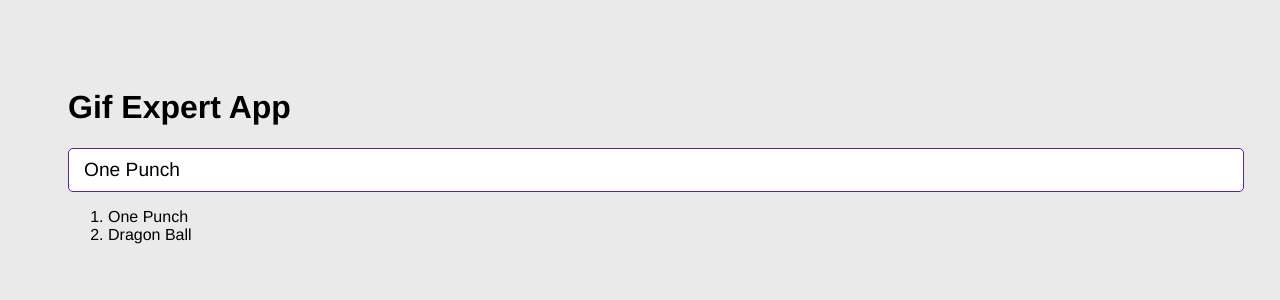
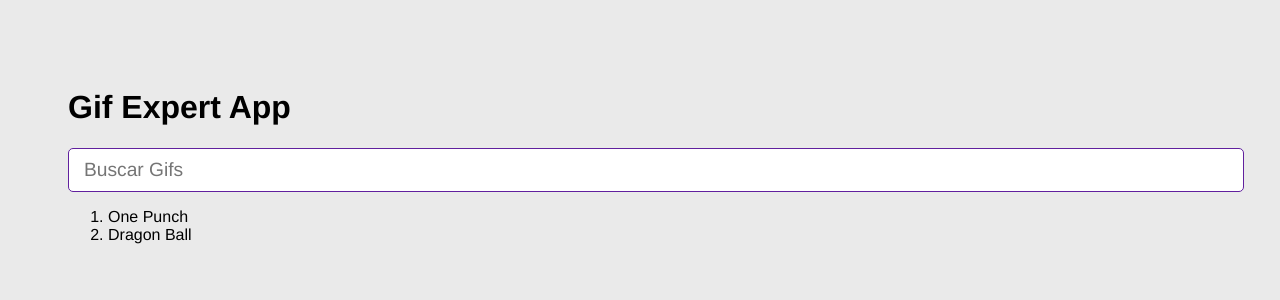
Before and after one commit to arosteguimaranto/Gif-Expert-App, a React (Vite) app: page / in a window 1280 px wide. Shown: the top 300 px of the page. Built offline with nearby package versions, Linux system fonts and the light colour scheme.

Commit message:
Validar que sean únicos los nombres

```diff
--- a/src/GifExpertApp.jsx
+++ b/src/GifExpertApp.jsx
@@ -6,14 +6,14 @@ export const GifExpertApp = () => {
 
     const [categories, setCategories] = useState(['One Punch', 'Dragon Ball']);
 
- const onAddCategory = (newCategory) =>{
+    const onAddCategory = (newCategory) => {
 
-    setCategories([newCategory, ...categories]);
-    //setCategories([newCategory, ...categories]);
-
- }
+        if (categories.includes(newCategory)) return;
 
 
+        setCategories([newCategory,...categories]);
+        //setCategories([newCategory, ...categories]);
+    }
 
     return (
         <>
@@ -22,22 +22,27 @@ export const GifExpertApp = () => {
 
             {/* input */}
             <AddCategory
-            //setCategories={setCategories}
-            onNewCategory={ (value) => onAddCategory(value)}
+               // setCategories={setCategories}
+                onNewCategory={(value) => onAddCategory(value)}
             />
-            {/* listado de Gif */}
 
 
+             {/* listado de Gif */}
             <ol>
 
-            {categories.map( category => {
-                return <li key={ category }> {category} </li>
-            })}
+                {
+                    categories.map((category)=> {
+                    return <li key={category}>{category} </li>
+                })
 
+            }
             </ol>
+
+
 
             {/* Gif item */}
 
         </>
-    )
+
+        )
 }
--- a/src/components/AddCategory.jsx
+++ b/src/components/AddCategory.jsx
@@ -1,10 +1,10 @@
 import { useState } from "react"
-import { GifExpertApp } from "../GifExpertApp";
+
 
 
 export const AddCategory = ({onNewCategory}) => {
 
-    const [inputValue, setInputValue] = useState('One Punch');
+    const [inputValue, setInputValue] = useState('');
 
     const onInputChange = ({ target }) => {
 
@@ -15,10 +15,9 @@ export const AddCategory = ({onNewCategory}) => {
         event.preventDefault();
         if(inputValue.trim().length <= 1) return;
 
-
-        onNewCategory(inputValue.trim() );
         //setCategories(categories => [inputValue, ...categories]);
         setInputValue('');
+        onNewCategory(inputValue.trim() );
     }
 
     return (
```
